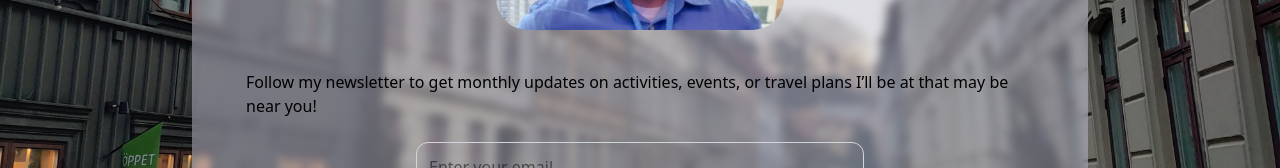
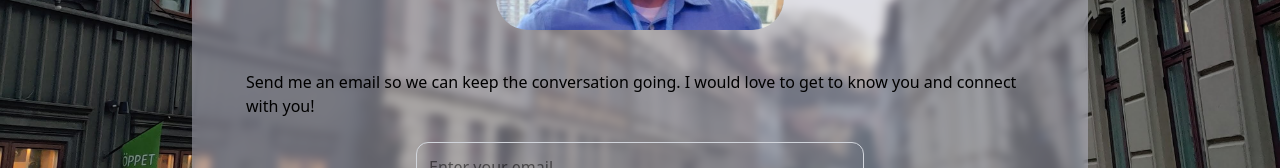
Before and after one commit to gcalder1/George_C_React_Portfolio, a React (Vite) app in the folder frontend/: page /contact in a window 1280 px wide. Shown: the part 449-617 px from the top of the page. Built offline with nearby package versions, Linux system fonts and the light colour scheme.

Commit message:
reworded contact page body text

```diff
--- a/frontend/src/PageComponents/Contact.jsx
+++ b/frontend/src/PageComponents/Contact.jsx
@@ -13,7 +13,7 @@ export const Contact = () => {
         />
       </div>
       <div>
-        <p className="">Follow my newsletter to get monthly updates on activities, events, or travel plans I’ll be at that may be near you!</p>
+        <p className="">Send me an email so we can keep the conversation going. I would love to get to know you and connect with you!</p>
       </div>
       <ContactForm />
     </div>
```
